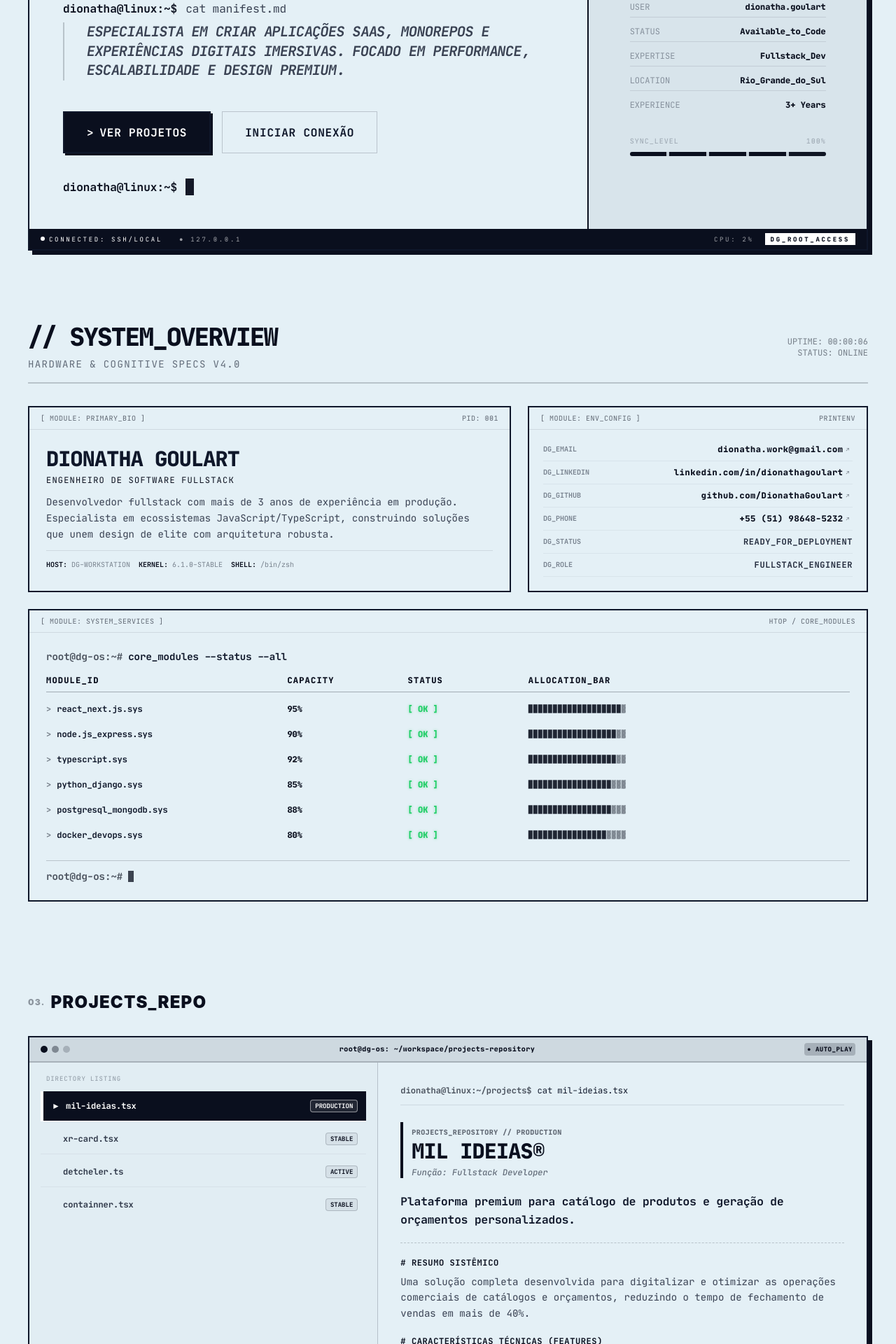
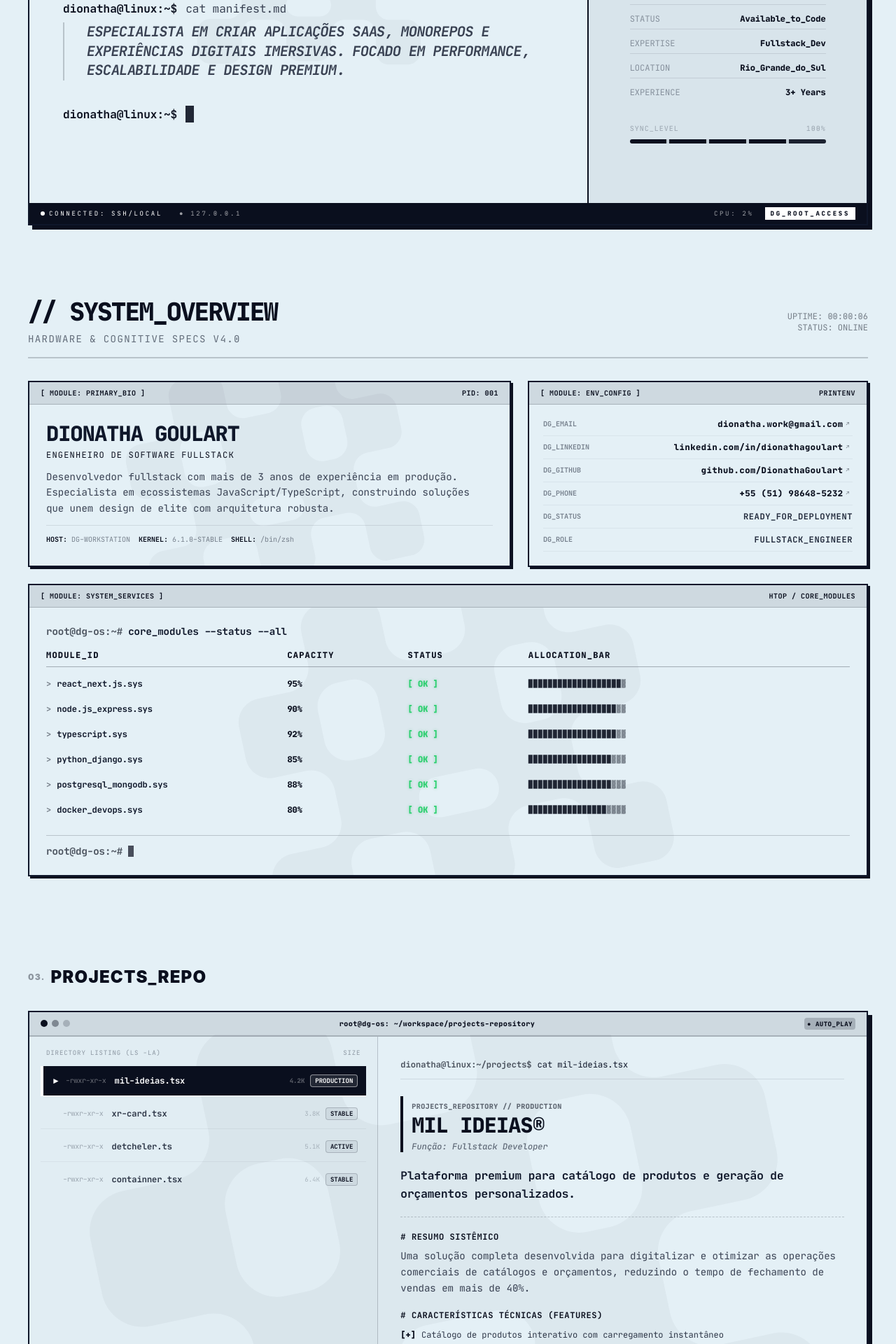
Before and after one commit to DionathaGoulart/Portfolio, a Next.js app: page /dev in a window 1280 px wide. Shown: the part 500-2420 px from the top of the page at 70% size. Built offline with nearby package versions, Linux system fonts and the light colour scheme.

Commit message:
style: remove hero buttons from dev section

```diff
--- a/src/components/dev/About.tsx
+++ b/src/components/dev/About.tsx
@@ -54,9 +54,9 @@ export default function About() {
           initial={{ opacity: 0, y: 20 }}
           animate={isInView ? { opacity: 1, y: 0 } : { opacity: 0, y: 20 }}
           transition={{ duration: 0.5 }}
-          className="md:col-span-12 lg:col-span-7 retro-border bg-card flex flex-col relative overflow-hidden"
+          className="md:col-span-12 lg:col-span-7 retro-border bg-card retro-shadow-sm flex flex-col relative overflow-hidden"
         >
-          <div className="border-b border-accent/10 px-4 py-2 flex items-center justify-between text-[10px] font-mono tracking-wider text-accent/60 z-20">
+          <div className="bg-accent/10 border-b border-accent/20 px-4 py-2 flex items-center justify-between text-[10px] font-mono tracking-wider text-accent font-bold z-20">
             <span>[ {devContent.ui?.aboutModuleBio || "MODULE: PRIMARY_BIO"} ]</span>
             <span>PID: 001</span>
           </div>
@@ -78,7 +78,10 @@ export default function About() {
             </div>
           </div>
 
-
+          {/* Decorative Logo Background Watermark */}
+          <div className="absolute inset-0 z-0 flex items-center justify-center opacity-[0.03] pointer-events-none overflow-hidden text-accent select-none">
+            <Logo className="w-[150%] h-[150%] md:w-[120%] md:h-[120%] object-cover -rotate-12" />
+          </div>
         </motion.div>
 
         {/* Environment / Contact Module */}
@@ -86,9 +89,9 @@ export default function About() {
           initial={{ opacity: 0, y: 20 }}
           animate={isInView ? { opacity: 1, y: 0 } : { opacity: 0, y: 20 }}
           transition={{ duration: 0.5, delay: 0.1 }}
-          className="md:col-span-12 lg:col-span-5 retro-border bg-card flex flex-col relative z-10"
+          className="md:col-span-12 lg:col-span-5 retro-border bg-card retro-shadow-sm flex flex-col relative z-10"
         >
-          <div className="border-b border-accent/10 px-4 py-2 flex items-center justify-between text-[10px] font-mono tracking-wider text-accent/60">
+          <div className="bg-accent/10 border-b border-accent/20 px-4 py-2 flex items-center justify-between text-[10px] font-mono tracking-wider text-accent font-bold">
             <span>[ {devContent.ui?.aboutModuleEnv || "MODULE: ENV_CONFIG"} ]</span>
             <span>PRINTENV</span>
           </div>
@@ -128,14 +131,17 @@ export default function About() {
           initial={{ opacity: 0, y: 20 }}
           animate={isInView ? { opacity: 1, y: 0 } : { opacity: 0, y: 20 }}
           transition={{ duration: 0.5, delay: 0.2 }}
-          className="md:col-span-12 retro-border bg-card flex flex-col relative z-10"
+          className="md:col-span-12 retro-border bg-card retro-shadow-sm flex flex-col relative z-10"
         >
-          <div className="border-b border-accent/10 px-4 py-2 flex items-center justify-between text-[10px] font-mono tracking-wider text-accent/60 relative z-20">
+          <div className="bg-accent/10 border-b border-accent/20 px-4 py-2 flex items-center justify-between text-[10px] font-mono tracking-wider text-accent font-bold relative z-20">
             <span>[ {devContent.ui?.aboutModuleSys || "MODULE: SYSTEM_SERVICES"} ]</span>
             <span>{devContent.ui?.aboutSysHtop || "HTOP / CORE_MODULES"}</span>
           </div>
 
-
+          {/* Decorative Logo Background Watermark */}
+          <div className="absolute inset-0 z-0 flex items-center justify-center opacity-[0.03] pointer-events-none overflow-hidden text-accent select-none mt-8">
+            <Logo className="w-[150%] h-[150%] md:w-[120%] md:h-[120%] object-cover -rotate-12" />
+          </div>
 
           <div className="p-4 md:p-6 bg-transparent font-mono text-xs md:text-sm text-foreground/80 relative z-10">
             <div className="w-full">
--- a/src/components/dev/Experience.tsx
+++ b/src/components/dev/Experience.tsx
@@ -24,6 +24,11 @@ export default function Experience() {
           </div>
           <span className="truncate mx-2">root@dg-os: ~/workspace/experience-logs</span>
           <span className="hidden sm:inline opacity-50">(C) {devContent.meta.copyright}</span>
+        </div>
+
+        {/* Decorative Logo Background Watermark */}
+        <div className="absolute inset-0 z-0 flex items-center justify-center opacity-[0.03] pointer-events-none overflow-hidden text-accent select-none mt-8">
+          <Logo className="w-[150%] h-[150%] md:w-[120%] md:h-[120%] object-cover -rotate-12" />
         </div>
 
         {/* Terminal Body (The Git Log from before) */}
@@ -54,18 +59,20 @@ export default function Experience() {
                     className="group"
                   >
                     {/* Commit Hash Line */}
-                    <div className="text-foreground/30 font-mono text-[9px] md:text-[10px] mb-2 flex items-center gap-2">
-                      <span>commit {hash}</span>
-                      {isLatest && (
-                        <span className="text-accent/50">
-                          (HEAD -{">"} main)
-                        </span>
-                      )}
+                    <div className="text-yellow-500/90 font-bold text-[11px] md:text-xs mb-3">
+                      commit {hash}db39c81a7b4f2e9d
+                      <span className="text-cyan-400/80 font-normal ml-2">
+                        ({isLatest ? "HEAD -> main, origin/main" : `tag: v${devContent.experience.length - i}.0`})
+                      </span>
                     </div>
 
-                    {/* Date */}
-                    <div className="text-foreground/60 text-xs font-mono mb-4">
-                      {exp.period}
+                    {/* Author & Date */}
+                    <div className="grid grid-cols-[60px_1fr] md:grid-cols-[80px_1fr] gap-x-2 gap-y-1 mb-5 text-[11px] md:text-xs">
+                      <div className="text-foreground/50">Author:</div>
+                      <div className="text-foreground/90">{devContent.name} {"<"}{devContent.email}{">"}</div>
+
+                      <div className="text-foreground/50">Date:</div>
+                      <div className="text-foreground/90">{exp.period}</div>
                     </div>
 
                     {/* Commit Message Body */}
@@ -77,8 +84,13 @@ export default function Experience() {
                       <div className="text-foreground font-bold opacity-90 text-xs md:text-sm">
                         feat: {exp.role}
                       </div>
-                      <div className="text-foreground/60 text-xs md:text-sm max-w-2xl mt-2 font-sans">
+                      <div className="text-foreground/70 leading-relaxed text-xs md:text-sm max-w-2xl mt-2">
                         {exp.description}
+                      </div>
+
+                      {/* Fake git stats */}
+                      <div className="text-foreground/40 text-[9px] md:text-[10px] pt-3 mt-3 border-t border-accent/10 w-fit">
+                        1 file changed, {insertions} insertions(+), {deletions} deletions(-)
                       </div>
                     </div>
                   </motion.div>
--- a/src/components/dev/Hero.tsx
+++ b/src/components/dev/Hero.tsx
@@ -39,6 +39,11 @@ export default function Hero() {
         <div className="grid grid-cols-1 md:grid-cols-12 flex-1">
           {/* Terminal Content Area - MAXIMIZED HEIGHT */}
           <div className="order-2 md:order-1 md:col-span-8 p-5 sm:p-8 md:p-12 font-mono relative overflow-hidden min-h-[400px] md:min-h-[650px] flex flex-col justify-start">
+            {/* Background Logo Watermark */}
+            <div className="absolute top-1/2 left-1/2 -translate-x-1/2 -translate-y-1/2 w-80 h-80 opacity-[0.03] pointer-events-none">
+              <Logo className="w-full h-full text-accent" />
+            </div>
+
             <div className="relative z-10 space-y-5">
               {terminalLines.map((line, i) => (
                 <div key={i} className="space-y-1">
@@ -82,20 +87,7 @@ export default function Hero() {
                 </div>
               </div>
 
-              <div className="flex flex-col sm:flex-row gap-4 pt-4 md:pt-6">
-                <a
-                  href="#projects"
-                  className="bg-accent text-white px-6 md:px-8 py-3 md:py-4 font-bold text-sm md:text-base hover:bg-accent/90 transition-colors uppercase text-center tracking-wider retro-border retro-shadow-sm flex items-center justify-center gap-2"
-                >
-                  <span className="font-mono">{">"}</span> {devContent.ui?.heroProjectsButton || "Ver Projetos"}
-                </a>
-                <a
-                  href="#contact"
-                  className="border border-foreground/20 bg-transparent text-foreground hover:bg-foreground/5 hover:border-foreground/40 px-6 md:px-8 py-3 md:py-4 font-bold text-sm md:text-base transition-colors uppercase text-center tracking-wider flex items-center justify-center"
-                >
-                  {devContent.ui?.heroContactButton || "Iniciar Conexão"}
-                </a>
-              </div>
+
               <div className="flex items-center gap-3 pt-4">
                 <span className="text-accent font-bold text-sm md:text-base">
                   {devContent.meta.prompt}
--- a/src/components/dev/Projects.tsx
+++ b/src/components/dev/Projects.tsx
@@ -99,14 +99,20 @@ export default function Projects() {
           </span>
         </div>
 
+        {/* Decorative Logo Background Watermark */}
+        <div className="absolute inset-0 z-0 flex items-center justify-center opacity-[0.03] pointer-events-none overflow-hidden text-accent select-none mt-8">
+          <Logo className="w-[150%] h-[150%] md:w-[120%] md:h-[120%] object-cover -rotate-12" />
+        </div>
+
         {/* Terminal Body Split Pane */}
         <div className="grid grid-cols-1 lg:grid-cols-12 flex-1 min-h-0 relative z-10">
 
           {/* Left Column: Interactive File Manager List */}
           <div className="lg:col-span-5 border-b lg:border-b-0 lg:border-r border-accent/20 bg-accent/[0.01] flex flex-col justify-between">
             <div className="p-4 space-y-1">
-              <div className="font-mono text-[9px] uppercase tracking-widest opacity-40 mb-3 px-2">
-                <span>Directory listing</span>
+              <div className="font-mono text-[9px] uppercase tracking-widest opacity-40 mb-3 px-2 flex justify-between">
+                <span>Directory listing (ls -la)</span>
+                <span className="hidden sm:inline">Size</span>
               </div>
 
               <div className="flex flex-col gap-1">
@@ -126,6 +132,11 @@ export default function Projects() {
                           {isActive ? "►" : " "}
                         </span>
 
+                        {/* Mock permissions - Hidden on narrow screens */}
+                        <span className="hidden sm:inline text-[10px] opacity-40 shrink-0 font-light tracking-tight select-none mr-1 font-mono">
+                          -rwxr-xr-x
+                        </span>
+
                         <span className={`truncate font-bold ${isActive ? "text-white" : "group-hover:text-accent"}`}>
                           {getProjectFilename(project.title)}
                         </span>
@@ -133,6 +144,9 @@ export default function Projects() {
 
                       {/* Info side element */}
                       <div className="flex items-center gap-2 select-none shrink-0 font-mono text-[9px]">
+                        <span className="hidden sm:inline opacity-30">
+                          {idx === 0 ? "4.2K" : idx === 1 ? "3.8K" : idx === 2 ? "5.1K" : "6.4K"}
+                        </span>
                         <span
                           className={`px-1.5 py-0.5 font-bold uppercase rounded-sm border ${isActive
                               ? "border-white/50 text-white bg-white/10"
```
